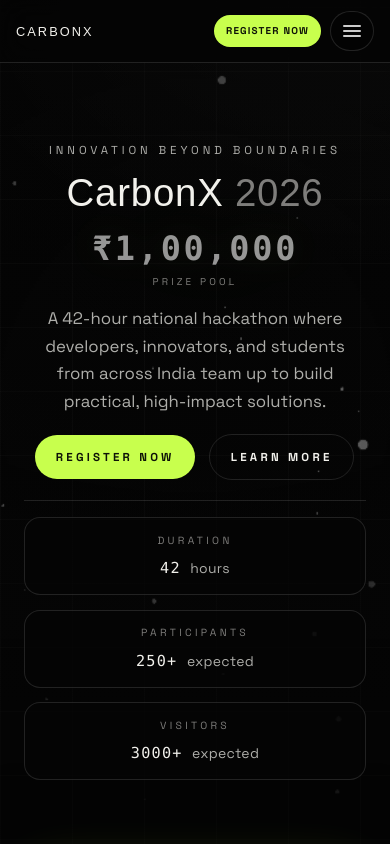
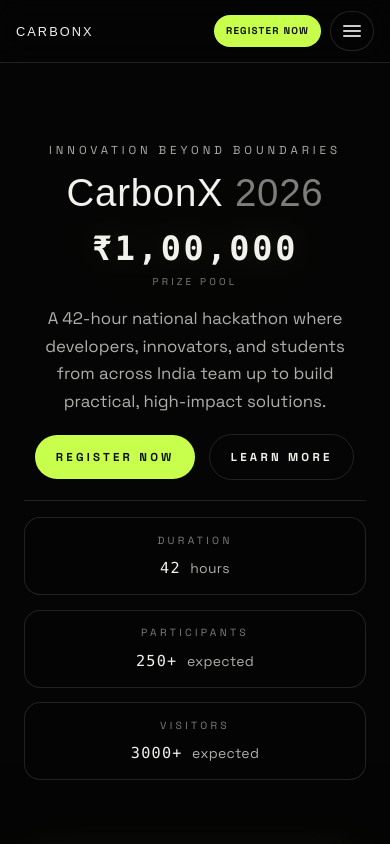
Before and after one commit to SHN2004/Carbonx-web, a Next.js app: page / in a window 390 px wide. Shown: the top 844 px of the page. Built offline with nearby package versions, Linux system fonts and the light colour scheme; a web font is replaced by a local one.

Commit message:
less animation on mobile

```diff
--- a/src/app/globals.css
+++ b/src/app/globals.css
@@ -670,6 +670,16 @@
     drop-shadow(0 0 28px rgba(255, 255, 255, 0.12));
 }
 
+@media (max-width: 767px) {
+  .landing-bg {
+    display: none;
+  }
+
+  .landing-surface {
+    background: var(--landing-bg);
+  }
+}
+
 .landing-content {
   position: relative;
   z-index: 1;
--- a/src/app/page.tsx
+++ b/src/app/page.tsx
@@ -1,11 +1,10 @@
 import ResponsiveParticles from "@/components/ResponsiveParticles";
-import BlurText from "@/components/BlurText";
 import Magnet from "@/components/Magnet";
 import AnimatedContent from "@/components/AnimatedContent";
 import GlareHover from "@/components/GlareHover";
 import DecryptedText from "@/components/DecryptedText";
-import ShinyText from "@/components/ShinyText";
 import LandingNav from "@/components/LandingNav";
+import HeroIntro from "@/components/HeroIntro";
 
 const stats = [
   { label: "Duration", valueNumber: "42", valueSuffix: " hours" },
@@ -127,16 +126,6 @@ export default function Home() {
           alphaParticles
           disableRotation={false}
           pixelRatio={1}
-          mobile={{
-            particleCount: 110,
-            speed: 0.12,
-            moveParticlesOnHover: false,
-            moveParticlesOnDeviceOrientation: false,
-            hoverMode: "container",
-            particleHoverFactor: 0,
-            disableRotation: true,
-            pixelRatio: 0.75,
-          }}
         />
       </div>
 
@@ -156,46 +145,7 @@ export default function Home() {
 
         <main id="content" className="landing-shell">
           <section className="landing-hero" aria-label="CarbonX overview">
-            <BlurText
-              text="Innovation beyond boundaries"
-              className="landing-kicker"
-              animateBy="words"
-              delay={90}
-              direction="bottom"
-              threshold={0.4}
-            />
-            <h1 className="landing-title">
-              <BlurText
-                text="CarbonX"
-                className="landing-title-carbonx"
-                animateBy="characters"
-                delay={30}
-                direction="bottom"
-                threshold={0.6}
-              />{" "}
-              <span className="landing-title-year">
-                <BlurText
-                  text="2026"
-                  animateBy="characters"
-                  delay={45}
-                  direction="bottom"
-                  threshold={0.6}
-                />
-              </span>
-            </h1>
-            <div className="landing-prize" aria-label="Prize pool">
-              <ShinyText
-                text="₹1,00,000"
-                className="landing-prize-value"
-                speed={2.4}
-                delay={1.2}
-                yoyo
-                color="rgba(255, 255, 255, 0.58)"
-                shineColor="rgba(200, 255, 77, 0.92)"
-                spread={118}
-              />
-              <span className="landing-prize-label">Prize pool</span>
-            </div>
+            <HeroIntro />
             <p className="landing-subtitle">
               A 42-hour national hackathon where developers, innovators, and students
               from across India team up to build practical, high-impact solutions.
--- /dev/null
+++ b/src/components/HeroIntro.tsx
@@ -0,0 +1,101 @@
+'use client';
+
+import React, { useEffect, useMemo, useState } from 'react';
+
+import BlurText from './BlurText';
+import ShinyText from './ShinyText';
+
+const useIsDesktop = (minWidth = 768) => {
+  const query = useMemo(() => `(min-width: ${minWidth}px)`, [minWidth]);
+  const [isDesktop, setIsDesktop] = useState(() => {
+    if (typeof window === 'undefined') return false;
+    const media = window.matchMedia?.(query);
+    return media ? media.matches : true;
+  });
+
+  useEffect(() => {
+    const media = window.matchMedia?.(query);
+    if (!media) return;
+
+    const initialTimer = window.setTimeout(() => setIsDesktop(media.matches), 0);
+    const update = (event: MediaQueryListEvent) => setIsDesktop(event.matches);
+    media.addEventListener?.('change', update);
+    return () => {
+      window.clearTimeout(initialTimer);
+      media.removeEventListener?.('change', update);
+    };
+  }, [query]);
+
+  return isDesktop;
+};
+
+export default function HeroIntro() {
+  const isDesktop = useIsDesktop(768);
+
+  return (
+    <>
+      {isDesktop ? (
+        <BlurText
+          text="Innovation beyond boundaries"
+          className="landing-kicker"
+          animateBy="words"
+          delay={90}
+          direction="bottom"
+          threshold={0.4}
+        />
+      ) : (
+        <span className="landing-kicker">Innovation beyond boundaries</span>
+      )}
+
+      <h1 className="landing-title">
+        {isDesktop ? (
+          <BlurText
+            text="CarbonX"
+            className="landing-title-carbonx"
+            animateBy="characters"
+            delay={30}
+            direction="bottom"
+            threshold={0.6}
+          />
+        ) : (
+          <span className="landing-title-carbonx" aria-label="CarbonX">
+            CarbonX
+          </span>
+        )}{' '}
+        <span className="landing-title-year">
+          {isDesktop ? (
+            <BlurText
+              text="2026"
+              animateBy="characters"
+              delay={45}
+              direction="bottom"
+              threshold={0.6}
+            />
+          ) : (
+            <span aria-label="2026">2026</span>
+          )}
+        </span>
+      </h1>
+
+      <div className="landing-prize" aria-label="Prize pool">
+        {isDesktop ? (
+          <ShinyText
+            text="₹1,00,000"
+            className="landing-prize-value"
+            speed={2.4}
+            delay={1.2}
+            yoyo
+            color="rgba(255, 255, 255, 0.58)"
+            shineColor="rgba(200, 255, 77, 0.92)"
+            spread={118}
+          />
+        ) : (
+          <span className="landing-prize-value" aria-label="₹1,00,000">
+            ₹1,00,000
+          </span>
+        )}
+        <span className="landing-prize-label">Prize pool</span>
+      </div>
+    </>
+  );
+}
--- a/src/components/ResponsiveParticles.tsx
+++ b/src/components/ResponsiveParticles.tsx
@@ -9,18 +9,16 @@ type ParticlesProps = React.ComponentProps<typeof Particles>;
 export type ResponsiveParticlesProps = ParticlesProps & {
   minWidth?: number;
   desktop?: Partial<ParticlesProps>;
-  mobile?: Partial<ParticlesProps>;
 };
 
 export default function ResponsiveParticles({
   minWidth = 768,
   desktop,
-  mobile,
   ...props
 }: ResponsiveParticlesProps) {
   const query = useMemo(() => `(min-width: ${minWidth}px)`, [minWidth]);
   const [isDesktop, setIsDesktop] = useState(() => {
-    if (typeof window === 'undefined') return true;
+    if (typeof window === 'undefined') return false;
     const media = window.matchMedia?.(query);
     return media ? media.matches : true;
   });
@@ -29,12 +27,17 @@ export default function ResponsiveParticles({
     const media = window.matchMedia?.(query);
     if (!media) return;
 
+    const initialTimer = window.setTimeout(() => setIsDesktop(media.matches), 0);
     const update = (event: MediaQueryListEvent) => setIsDesktop(event.matches);
 
     media.addEventListener?.('change', update);
-    return () => media.removeEventListener?.('change', update);
+    return () => {
+      window.clearTimeout(initialTimer);
+      media.removeEventListener?.('change', update);
+    };
   }, [query]);
 
-  const resolved = isDesktop ? { ...props, ...(desktop ?? {}) } : { ...props, ...(mobile ?? {}) };
+  if (!isDesktop) return null;
+  const resolved = { ...props, ...(desktop ?? {}) };
   return <Particles {...resolved} />;
 }
```
